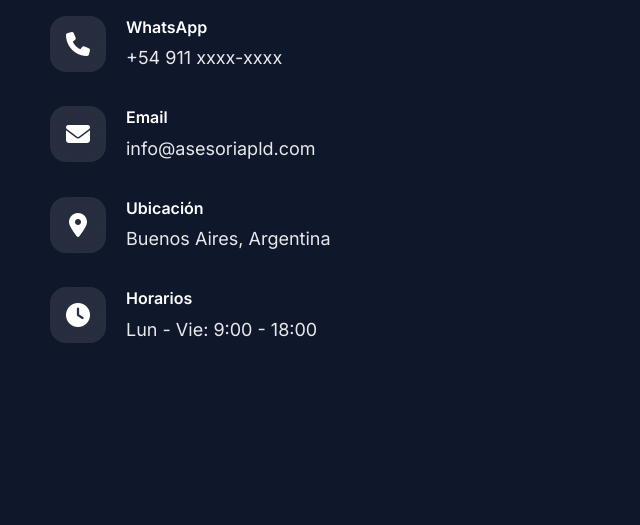
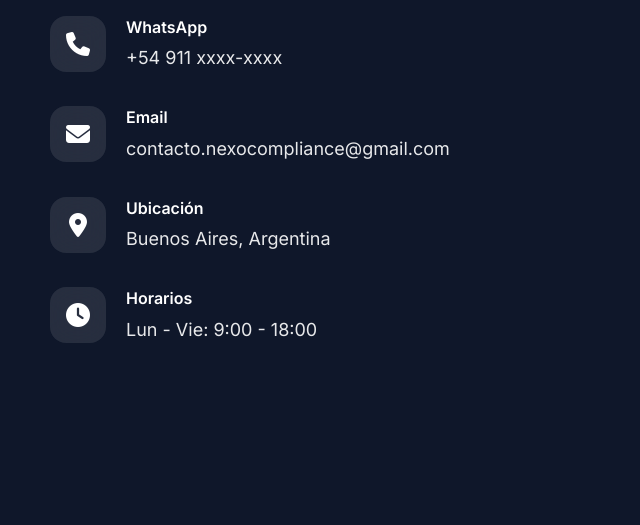
Before and after one commit to nexocompliance/nexocompliance-1, a website: page index.html in a window 1280 px wide. Shown: the part 6020-6545 px from the top of the page, without its empty margins (14-654 px from the left). Drawn offline with Linux system fonts and the light colour scheme.

Commit message:
Update index.html

```diff
--- a/index.html
+++ b/index.html
@@ -502,7 +502,7 @@
                             </div>
                             <div class="contact-text">
                                 <p class="contact-label">Email</p>
-                                <p class="contact-value">info@asesoriapld.com</p>
+                                <p class="contact-value">contacto.nexocompliance@gmail.com</p>
                             </div>
                         </div>
 
```
